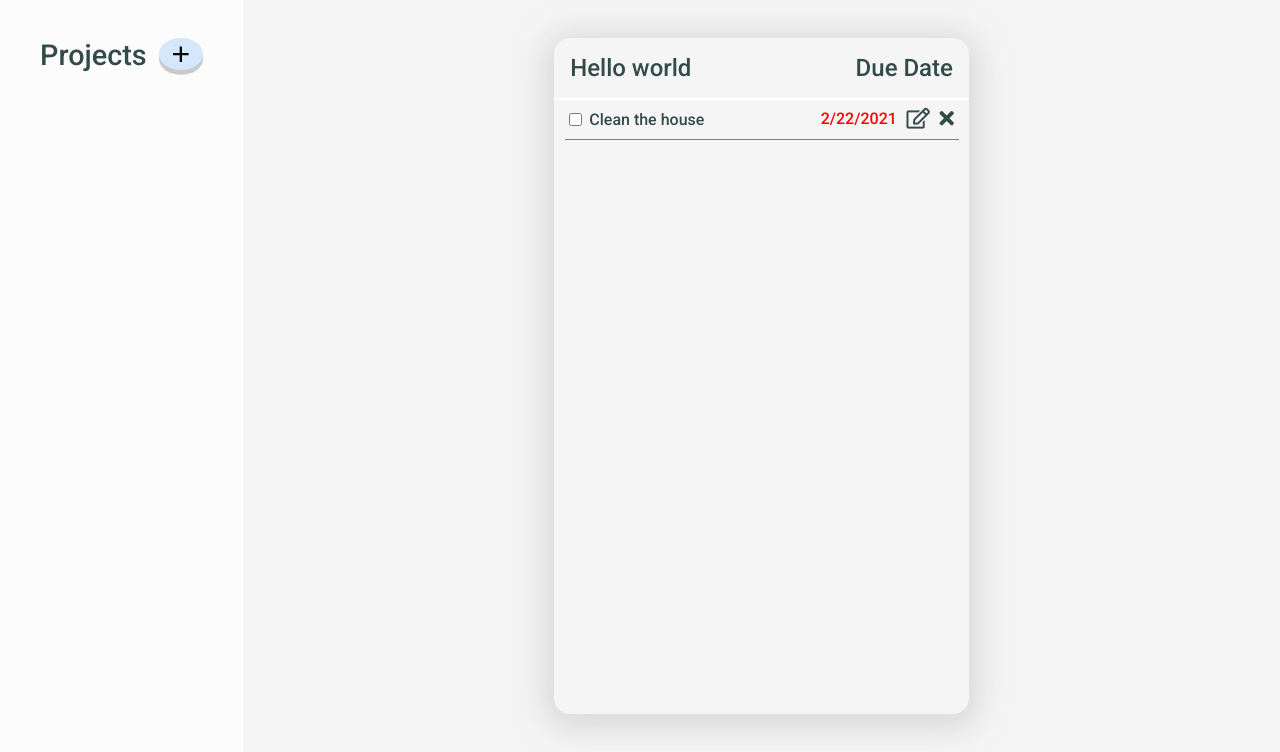
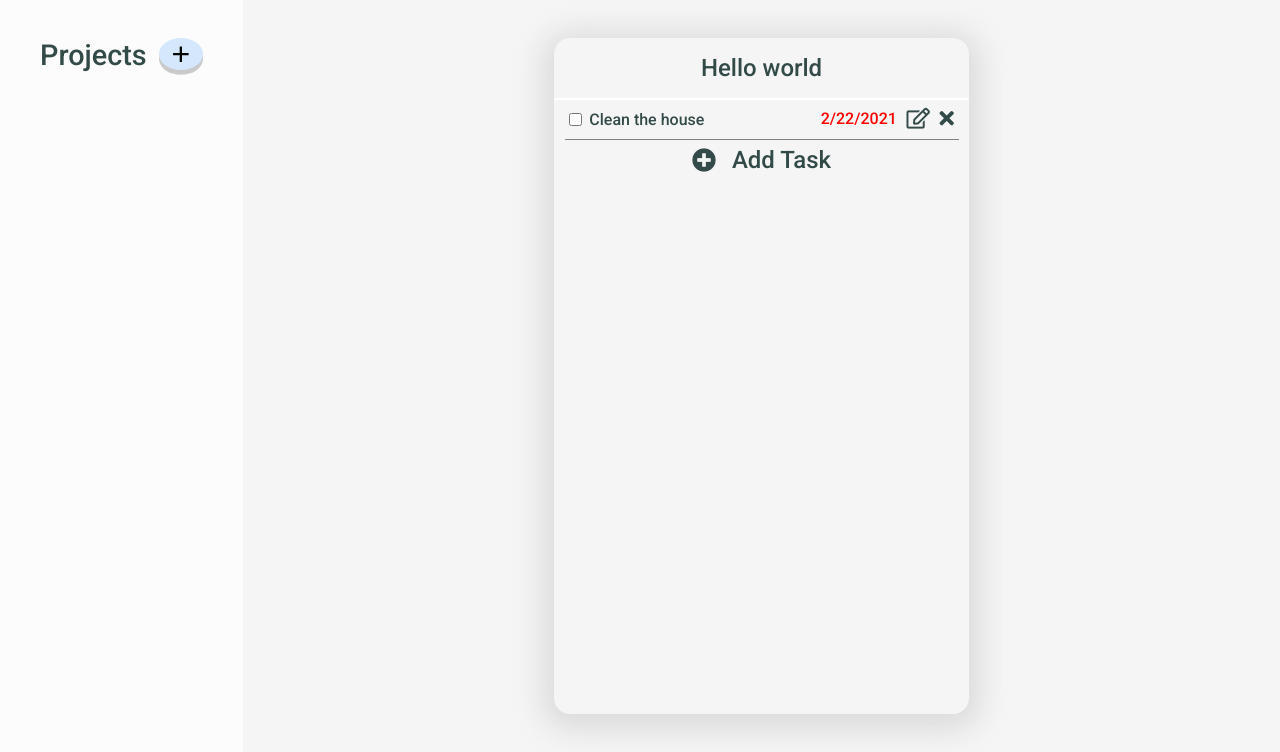
Before and after one commit to GabrielHangor/to-do-list, a plain HTML site: page index.html in a window 1280 px wide. Shown: the part 48-800 px from the top of the page. Drawn offline with Linux system fonts and the light colour scheme.

Commit message:
add task field template and styling

```diff
--- a/index.html
+++ b/index.html
@@ -65,7 +65,6 @@
         <div class="main-content-container">
           <div class="current-project-header">
             <div class="current-project-name">Hello world</div>
-            <div class="due-date-header">Due Date</div>
           </div>
           <!-- TODOS container -->
           <div class="todos-container">
@@ -80,10 +79,12 @@
                 <i class="fas fa-times"></i>
               </div>
             </div>
+            <div class="add-todo">
+              <i class="fas fa-plus-circle"></i>
+              <p>Add Task</p>
+            </div>
+          </div>
 
-
-
-          </div>
         </div>
       </div>
 
--- a/style.css
+++ b/style.css
@@ -311,7 +311,7 @@ main {
 
 .current-project-header {
   display: flex;
-  justify-content: space-between;
+  justify-content: center;
   font-size: 1.5rem;
   padding: 1rem;
   border-bottom: solid 2px white;
@@ -357,3 +357,25 @@ main {
   cursor: pointer;
   padding: 0 0.3rem 0 0.3rem;
 }
+
+.add-todo {
+  display: flex;
+  justify-content: center;
+  align-items: center;
+  cursor: pointer;
+  transition: all 0.2s ease-in-out;
+}
+
+.add-todo:hover {
+  background-color: rgba(212, 212, 212, 0.342);
+}
+
+.add-todo > p {
+  margin: 0;
+  font-size: 1.5rem;
+  padding-left: 1rem;
+}
+
+.add-todo > i {
+  font-size: 1.5rem;
+}
```
